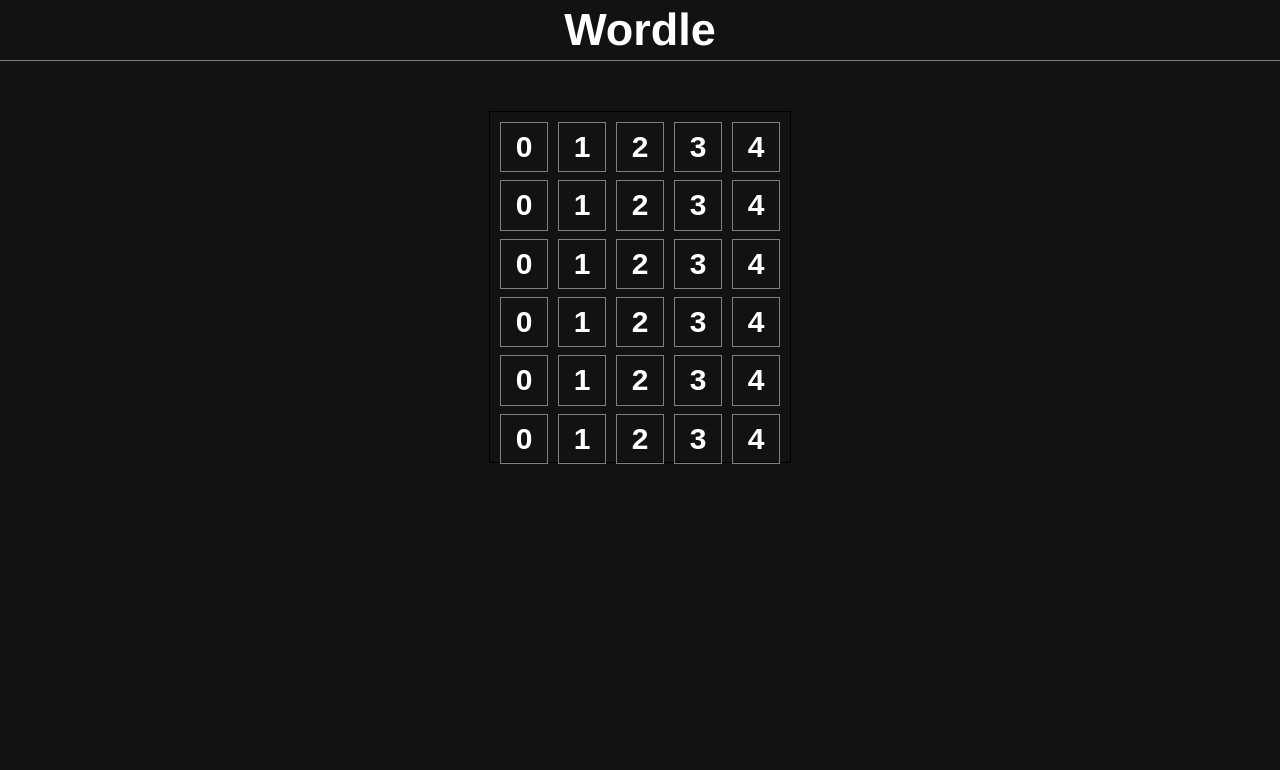
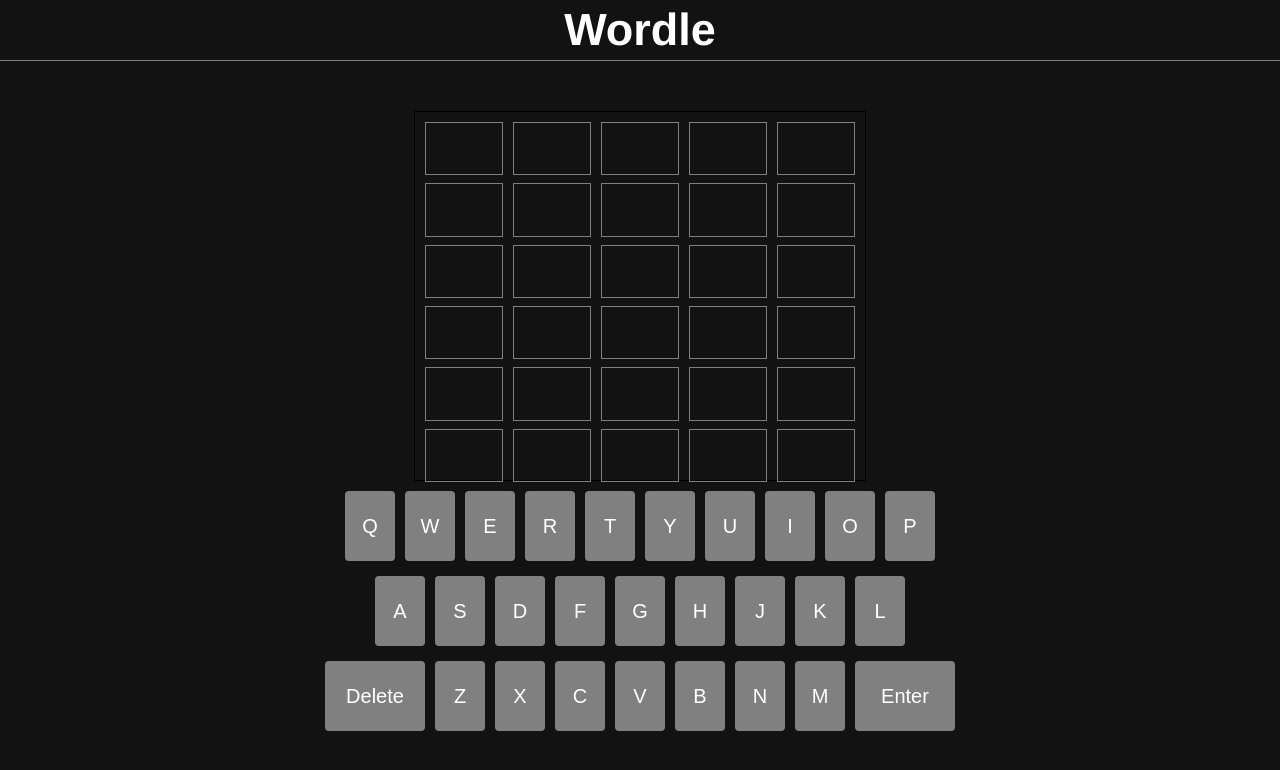
Before and after one commit to bimalstha23/Wordle, a React (Create React App) app: page / in a window 1280 px wide. Shown: the top 770 px of the page. Built offline with nearby package versions, Linux system fonts and the light colour scheme.

Commit message:
KeyBoard Click Listen

```diff
--- a/src/App.css
+++ b/src/App.css
@@ -3,6 +3,7 @@
   background-color: #121212;
   width: 100vw;
   height: 100vh;
+  /* display: flex; */
   color: white;
 }
 
@@ -36,8 +37,8 @@
 }
 
 .board {
-  width: 300px;
-  height: 350px;
+  width: 450px;
+  height: 550px;
   border: 1px solid black;
   display: flex;
   flex-direction: column;
@@ -75,7 +76,48 @@
   background-color: #3a393c;
 }
 
+.keyboard {
+  width: 700px;
+  height: 300px;
+  margin-top: 60px;
+}
 
+.line1 {
+  flex: 33%;
+  display: flex;
+  flex-direction: row;
+  display: flex;
+  justify-content: center;
+  margin: 5px;
+}
+.line2 {
+  flex: 33%;
+  display: flex;
+  flex-direction: row;
+  justify-content: center;
+  margin: 5px;
+}
+.line3 {
+  flex: 33%;
+  display: flex;
+  flex-direction: row;
+  justify-content: center;
+  margin: 5px;
+}
+
+.key {
+  width: 50px;
+  height: 70px;
+  margin: 5px;
+  border-radius: 4px;
+  display: grid;
+  place-items: center;
+  font-size: 20px;
+  background-color: grey;
+  color: white;
+  font-family: Arial, Helvetica, sans-serif;
+  cursor: pointer;
+}
 
 #big {
   width: 100px;
--- a/src/App.tsx
+++ b/src/App.tsx
@@ -2,6 +2,7 @@
 import { NavBar } from './components/NavBar';
 import { Board } from './components/Board';
 import { Keyboard } from './components/Keyboard';
+import { WordleContextProvider } from './context/WordleContext';
 import './App.css';
 
 function App() {
@@ -9,8 +10,10 @@
     <div className="App">
       <NavBar />
       <div className="game">
-        <Board />
-        {/* <Keyboard /> */}
+        <WordleContextProvider>
+          <Board />
+          <Keyboard />
+        </WordleContextProvider>
       </div>
     </div>
   );
--- a/src/components/Board.tsx
+++ b/src/components/Board.tsx
@@ -6,50 +6,51 @@
     return (
 
             <div className='board'>
+
                 {''}
                 <div className="row">
-                    <Letter attempPos={0} attempValue={0} />
-                    <Letter attempPos={1} attempValue={0} />
-                    <Letter attempPos={2} attempValue={0} />
-                    <Letter attempPos={3} attempValue={0} />
-                    <Letter attempPos={4} attempValue={0} />
+                    <Letter attempPos={0} letterPos={0} />
+                    <Letter attempPos={1} letterPos={0} />
+                    <Letter attempPos={2} letterPos={0} />
+                    <Letter attempPos={3} letterPos={0} />
+                    <Letter attempPos={4} letterPos={0} />
                 </div>
                 <div className="row">
-                    <Letter attempPos={0} attempValue={1} />
-                    <Letter attempPos={1} attempValue={1} />
-                    <Letter attempPos={2} attempValue={1} />
-                    <Letter attempPos={3} attempValue={1} />
-                    <Letter attempPos={4} attempValue={1} />
+                    <Letter attempPos={0} letterPos={1} />
+                    <Letter attempPos={1} letterPos={1} />
+                    <Letter attempPos={2} letterPos={1} />
+                    <Letter attempPos={3} letterPos={1} />
+                    <Letter attempPos={4} letterPos={1} />
                 </div>
                 <div className="row">
-                    <Letter attempPos={0} attempValue={2} />
-                    <Letter attempPos={1} attempValue={2} />
-                    <Letter attempPos={2} attempValue={2} />
-                    <Letter attempPos={3} attempValue={2} />
-                    <Letter attempPos={4} attempValue={2} />
+                    <Letter attempPos={0} letterPos={2} />
+                    <Letter attempPos={1} letterPos={2} />
+                    <Letter attempPos={2} letterPos={2} />
+                    <Letter attempPos={3} letterPos={2} />
+                    <Letter attempPos={4} letterPos={2} />
 
                 </div>
                 <div className="row">
-                    <Letter attempPos={0} attempValue={3} />
-                    <Letter attempPos={1} attempValue={3} />
-                    <Letter attempPos={2} attempValue={3} />
-                    <Letter attempPos={3} attempValue={3} />
-                    <Letter attempPos={4} attempValue={3} />
+                    <Letter attempPos={0} letterPos={3} />
+                    <Letter attempPos={1} letterPos={3} />
+                    <Letter attempPos={2} letterPos={3} />
+                    <Letter attempPos={3} letterPos={3} />
+                    <Letter attempPos={4} letterPos={3} />
                 </div>
                 <div className="row">
-                    <Letter attempPos={0} attempValue={4} />
-                    <Letter attempPos={1} attempValue={4} />
-                    <Letter attempPos={2} attempValue={4} />
-                    <Letter attempPos={3} attempValue={4} />
-                    <Letter attempPos={4} attempValue={4} />
+                    <Letter attempPos={0} letterPos={4} />
+                    <Letter attempPos={1} letterPos={4} />
+                    <Letter attempPos={2} letterPos={4} />
+                    <Letter attempPos={3} letterPos={4} />
+                    <Letter attempPos={4} letterPos={4} />
 
                 </div>
                 <div className="row">
-                    <Letter attempPos={0} attempValue={5} />
-                    <Letter attempPos={1} attempValue={5} />
-                    <Letter attempPos={2} attempValue={5} />
-                    <Letter attempPos={3} attempValue={5} />
-                    <Letter attempPos={4} attempValue={5} />
+                    <Letter attempPos={0} letterPos={5} />
+                    <Letter attempPos={1} letterPos={5} />
+                    <Letter attempPos={2} letterPos={5} />
+                    <Letter attempPos={3} letterPos={5} />
+                    <Letter attempPos={4} letterPos={5} />
                 </div>
             </div>
     )
--- /dev/null
+++ b/src/components/Key.tsx
@@ -0,0 +1,26 @@
+import React from 'react'
+import "../App.css"
+import { useWordle } from '../context/WordleContext'
+
+export const Key = (props: any) => {
+  const { Key, bigKey } = props;
+  const { onKeyClick, onEnterClick, onBackspaceClick } = useWordle();
+  const handleKeyClick = () => {
+    if (Key === 'Enter') {
+      onEnterClick()
+    }
+    else if (Key === 'Delete') {
+      onBackspaceClick()
+    }
+    else {
+      onKeyClick(Key)
+    }
+  }
+  return (
+    <div>
+      <div className='key' onClick={handleKeyClick} id={bigKey && "big"}>
+        {Key}
+      </div>
+    </div>
+  )
+}
--- a/src/components/Keyboard.tsx
+++ b/src/components/Keyboard.tsx
@@ -1,31 +1,38 @@
 import React from 'react'
-import './keyboard.css'
+import '../App.css'
+import { useWordle } from '../context/WordleContext'
+import { Key } from './Key'
 export const Keyboard = () => {
-  const firstRow = ['Q', 'W', 'E', 'R', 'T', 'Y', 'U', 'I', 'O', 'P']
-  const secondRow = ['A', 'S', 'D', 'F', 'G', 'H', 'J', 'K', 'L']
-  const thirdRow = ['Z', 'X', 'C', 'V', 'B', 'N', 'M']
+  const { firstRow, secondRow, thirdRow } = useWordle()
   return (
     <div>
       <div className="line1">
         {firstRow.map((letter, index) => (
-          <div key={index} className="key">
-            {letter}
+          <div key={index} >
+            <Key Key={letter} />
           </div>
         ))}
       </div>
       <div className="line2">
         {secondRow.map((letter, index) => (
-          <div key={index} className="key">
-            {letter}
+          <div key={index}>
+            <Key Key={letter} />
           </div>
         ))}
       </div>
       <div className="line3">
+        <div>
+          <Key Key={"Delete"} bigKey />
+        </div>
         {thirdRow.map((letter, index) => (
-          <div key={index} className="key">
-            {letter}
+          <div key={index}>
+            <Key Key={letter} />
           </div>
         ))}
+        <div>
+          <Key Key={"Enter"} bigKey />
+        </div>
+
       </div>
 
     </div>
--- a/src/components/letter.tsx
+++ b/src/components/letter.tsx
@@ -1,11 +1,13 @@
 import React from 'react'
-
+import { useWordle } from '../context/WordleContext'
 export const Letter = (props: any) => {
-    const { attempPos, Attempvalue } = props
-    console.log(attempPos, Attempvalue)
+    const {Board} = useWordle();
+    const { attempPos, letterPos } = props
+    const letter = Board[attempPos][letterPos];
+    console.log(attempPos, letterPos)
     return (
         <div className='letter'>
-            <div>{attempPos}</div>
+            {letter}
         </div>
     )
 }
--- /dev/null
+++ b/src/context/WordleContext.tsx
@@ -0,0 +1,88 @@
+import React, { useContext, useState, createContext } from 'react'
+import { boardContentDefault } from '../config/words';
+type WordleContextType = {
+    onKeyClick: (key: string) => any;
+    onBackspaceClick: () => void
+    onClearClick: () => void
+    onEnterClick: () => void
+    firstRow: string[]
+    secondRow: string[]
+    thirdRow: string[]
+    Board: string[][]
+}
+
+
+type WordleProviderProps = {
+    children: React.ReactNode
+}
+
+const WordleContext = createContext<WordleContextType>({
+    onKeyClick: () => { },
+    onBackspaceClick: () => { },
+    onClearClick: () => { },
+    onEnterClick: () => { },
+    firstRow: [],
+    secondRow: [],
+    thirdRow: [],
+    Board: []
+})
+export const useWordle = () => useContext(WordleContext);
+
+export const WordleContextProvider = ({ children }: WordleProviderProps) => {
+    const [Board, setBoard] = useState(boardContentDefault);
+    const [attempPos, setAttempPos] = useState(0)
+    const [letterPos, setLetterPos] = useState(0)
+
+    const firstRow = ['Q', 'W', 'E', 'R', 'T', 'Y', 'U', 'I', 'O', 'P']
+    const secondRow = ['A', 'S', 'D', 'F', 'G', 'H', 'J', 'K', 'L']
+    const thirdRow = ['Z', 'X', 'C', 'V', 'B', 'N', 'M']
+
+    const onKeyClick = (letter: string) => {
+        console.log("letter", letter)
+        if (attempPos <= 4) {
+            const newBoard = [...Board];
+            newBoard[attempPos][letterPos] = letter;
+            setBoard(newBoard);
+            setAttempPos(attempPos + 1);
+            setLetterPos(letterPos);
+        }
+        else return;
+    }
+    const onBackspaceClick = () => {
+        if (attempPos > 0) {
+            const newBoard = [...Board];
+            newBoard[attempPos - 1][letterPos] = '';
+            setBoard(newBoard);
+            setAttempPos(attempPos - 1);
+            setLetterPos(letterPos);
+        }
+        else return;
+
+    }
+    const onClearClick = () => {
+        console.log('clear')
+    }
+    const onEnterClick = () => {
+        if(attempPos<= 4) return;
+        console.log('enter')
+        setLetterPos(letterPos + 1);
+        setAttempPos(0);
+    }
+
+    const values = {
+        onKeyClick,
+        onBackspaceClick,
+        onClearClick,
+        onEnterClick,
+        firstRow,
+        secondRow,
+        thirdRow,
+        Board,
+    }
+
+    return (
+        <WordleContext.Provider value={values}>
+            {children}
+        </WordleContext.Provider>
+    )
+}
```
Also changed, not shown: src/components/keyboard.css (deleted, +0 -42 lines).
